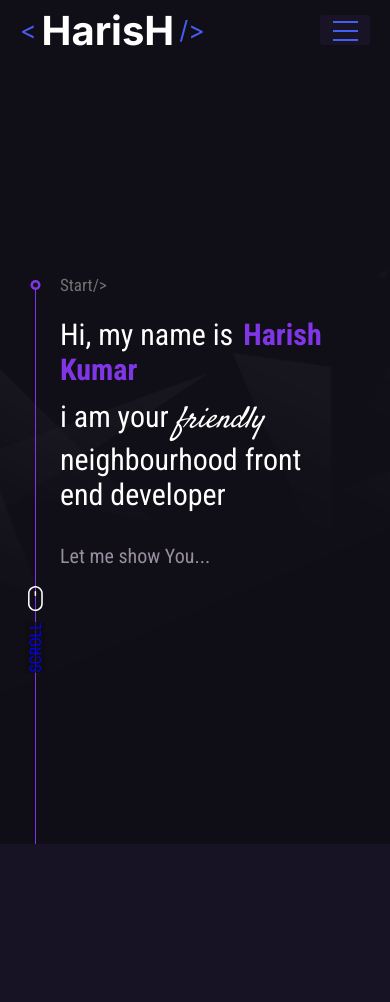
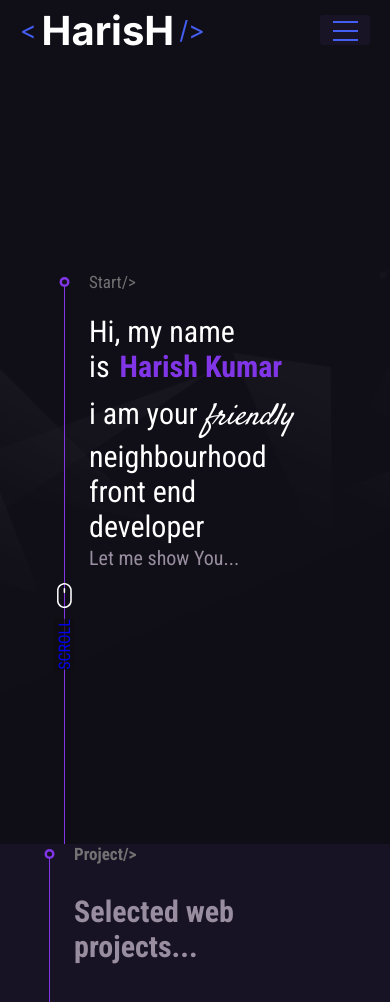
Before and after one commit to harishfuego33/newPortfolio, a React (Create React App) app: page / in a window 390 px wide. Shown: the top 1002 px of the page. Built offline with nearby package versions, Linux system fonts and the light colour scheme.

Commit message:
Project section created

```diff
--- a/src/App.js
+++ b/src/App.js
@@ -1,13 +1,14 @@
 import NavBar from "./comps/navbar";
-import Start from "./pages/Startsection";
-// import Link from "react";
+import Start from "./pages/startSection";
+import Project from "./pages/projectSection";
+
 import "./index.css";
 export default function App() {
   return (
     <main className="MAIN">
       <NavBar />
       <Start />
-      <section className="project__section" id="Project"></section>
+      <Project/>
       <section className="about__section" id="About"></section>
       <section className="contact__section" id="Contact"></section>
     </main>
--- a/src/index.css
+++ b/src/index.css
@@ -2,7 +2,7 @@
 @import url("https://fonts.googleapis.com/css2?family=Inter+Tight:ital,wght@0,100..900;1,100..900&family=Inter:wght@100..900&family=Roboto+Condensed:ital,wght@0,100..900;1,100..900&display=swap");
 @import url("https://fonts.googleapis.com/css2?family=Satisfy&display=swap");
 :root {
-  --blue: rgb(68, 94, 242);
+  --blue: #445ef2;
   --primary: #8036e7;
   --lite-gray: #988e9f;
   --web-background: #181325;
@@ -60,8 +60,24 @@ body {
 .flex-row {
   flex-direction: row;
 }
+.flex-col {
+  flex-direction: column;
+}
 .opa-1 {
   opacity: 1 !important;
+}
+.w-100 {
+  width: 100% !important;
+}
+.align-self-center {
+  align-self: center !important;
+}
+.margin-left-auto {
+  margin-left: auto;
+}
+
+.margin-right-auto {
+  margin-right: auto;
 }
 main {
   min-height: 100vh;
@@ -131,7 +147,7 @@ main {
   transform: rotate(135deg) translate(6px, -6px);
 }
 .hamburger-btn.active span:nth-child(2) {
-  opacity: -1;
+  opacity: 0;
 }
 .hamburger-btn.active span:last-child {
   transform: rotate(-135deg) translate(6px, 6px);
@@ -201,7 +217,6 @@ main {
   width: 100%;
   height: 100vh;
   min-height: 63rem;
-  margin: 0 auto;
   overflow: hidden;
   z-index: 10;
   position: relative;
@@ -210,24 +225,19 @@ main {
   font-family: "Roboto Condensed";
   padding-inline: 1rem;
   flex: initial !important;
-  align-self: center;
   flex-wrap: wrap;
-  width: 100%;
   margin-left: -15px;
   margin-right: -15px;
+  display: flex;
 }
 .col-7 {
   padding-left: 15px;
   padding-right: 15px;
-  width: 100%;
+  position: relative;
 }
 .intro__article {
   margin: 0 auto;
-  padding-left: 15px;
-  padding-right: 15px;
-  position: relative;
-  min-height: min-content;
-  display: block;
+  width: 78%;
 }
 .timeline {
   height: 300%;
@@ -295,13 +305,8 @@ main {
   overflow: hidden;
   position: relative;
 }
-.block-reveal--active {
-  display: inline-block;
-  overflow: hidden;
-  position: relative;
-}
 .start {
-  display: inline-block;
+  display: block;
   font-family: "Roboto Condensed";
   color: #727272;
   font-size: 1.7rem;
@@ -324,7 +329,7 @@ main {
 }
 .into__letme {
   opacity: 0;
-  display: inline-block;
+  /* display: inline-block; */
   margin-top: 3rem;
   font-size: var(--ff-size-3rem);
   color: var(--lite-gray);
@@ -334,26 +339,11 @@ main {
   animation: block-reveal-text 0s;
   animation-delay: 0.4s;
   animation-fill-mode: forwards;
-  -o-animation: block-reveal-text 0s;
-  -o-animation-delay: 0.4s;
-  -o-animation-fill-mode: forwards;
-  -moz-animation: block-reveal-text 0s;
-  -moz-animation-delay: 0.4s;
-  -moz-animation-fill-mode: forwards;
-  -webkit-animation: block-reveal-text 0s;
-  -webkit-animation-delay: 0.4s;
-  -webkit-animation-fill-mode: forwards;
   will-change: transform, opacity;
 }
 .block-reveal--active .block-reveal__block {
   animation: block-rev-block 0.8s;
   animation-timing-function: cubic-bezier(0.65, 0.05, 0.36, 1);
-  -o-animation: block-rev-block 0.8s;
-  -o-animation-timing-function: cubic-bezier(0.65, 0.05, 0.36, 1);
-  -moz-animation: block-rev-block 0.8s;
-  -moz-animation-timing-function: cubic-bezier(0.65, 0.05, 0.36, 1);
-  -webkit-animation: block-rev-block 0.8s;
-  -webkit-animation-timing-function: cubic-bezier(0.65, 0.05, 0.36, 1);
 }
 .block-reveal__block {
   background: var(--primary);
@@ -365,13 +355,27 @@ main {
   will-change: transform;
   z-index: 10;
 }
-/* projesct Section */
+
+/* project Section */
 .project__section {
+  background-image: url(/src/assests/bg-project.webp);
+  background-repeat: no-repeat;
+  background-size: cover;
+  background-position: center center;
+  width: 100%;
   height: 100vh;
-  width: 100%;
-  background-image: url(/src/assests/bg-project.webp);
-  background-size: cover;
+  padding: 0 3rem;
+  overflow: hidden;
+  z-index: 10;
+  position: relative;
 }
+.project {
+  /* display: block; */
+  margin-top: 3rem;
+  font-size: var(--ff-size-4rem);
+  color: var(--lite-gray);
+}
+
 .about__section {
   height: 100vh;
   width: 100%;
@@ -391,62 +395,8 @@ main {
     transform: translateX(calc(100% + 1px));
   }
 }
-@-webkit-keyframes block-rev-block {
-  0% {
-    transform: translateX(-100%);
-  }
-
-  to {
-    transform: translateX(calc(100% + 1px));
-  }
-}
-@-o-keyframes block-rev-block {
-  0% {
-    transform: translateX(-100%);
-  }
-
-  to {
-    transform: translateX(calc(100% + 1px));
-  }
-}
-@-o-keyframes block-rev-block {
-  0% {
-    transform: translateX(-100%);
-  }
-
-  to {
-    transform: translateX(calc(100% + 1px));
-  }
-}
 
 @keyframes block-reveal-text {
-  0% {
-    opacity: 0;
-  }
-
-  to {
-    opacity: 1;
-  }
-}
-@-webkit-keyframes block-reveal-text {
-  0% {
-    opacity: 0;
-  }
-
-  to {
-    opacity: 1;
-  }
-}
-@-o-keyframes block-reveal-text {
-  0% {
-    opacity: 0;
-  }
-
-  to {
-    opacity: 1;
-  }
-}
-@-moz-keyframes block-reveal-text {
   0% {
     opacity: 0;
   }
@@ -479,15 +429,3 @@ main {
     display: block;
   }
 }
-@media (max-width: 600px) {
-  .block-reveal--active .block-reveal__text {
-    animation: block-reveal-text 0s;
-    animation-delay: 0.2s; /* Shorter delay for mobile */
-    animation-fill-mode: forwards;
-  }
-
-  .block-reveal--active .block-reveal__block {
-    animation: block-rev-block 0.6s; /* Shorter duration for mobile */
-    animation-timing-function: cubic-bezier(0.65, 0.05, 0.36, 1);
-  }
-}
--- a/src/pages/Startsection.js
+++ b/src/pages/Startsection.js
@@ -1,6 +1,6 @@
 import { useEffect, useState } from "react";
 import mouse from "../assests/icon/mouse.svg";
-export default function Start() {
+const Start = () => {
   const [isLoaded, setIsLoaded] = useState(false);
   const [text1, setText1] = useState(false);
   const [text2, setText2] = useState(false);
@@ -33,11 +33,11 @@ export default function Start() {
     setTimeout(()=>setIsLoaded(true),1000)
   return (
     <section
-      className="flex justify-center align-center Start__section"
+      className="flex justify-center Start__section"
       id="#Start"
     >
-      <div className="row flex justify-center align-center col-7 ">
-        <article className="intro__article ">
+      <div className="row align-self-center w-100 justify-center align-center  ">
+        <div className="intro__article col-7">
           <div className="timeline">
             <a href="#Project" className="scroll-box">
               <img src={mouse} alt="mouse" className="mouse-icon" />
@@ -47,7 +47,8 @@ export default function Start() {
           </div>
           <div className={`block-reveal ${text3 === true ? "block-reveal--active  " : ""}`}>
             <span class="block-reveal__block" style={{background:"white"}}></span>
-            <span className="start block-reveal__text">Start<span>&#47;&gt;</span></span></div>
+            <span className="start block-reveal__text">Start<span>&#47;&gt;</span></span>
+          </div>
           <br />
           <div className={`block-reveal ${text1 === true ? "block-reveal--active " : ""}`}>
           <span class="block-reveal__block"></span>
@@ -63,8 +64,9 @@ export default function Start() {
           <span class="block-reveal__block "style={{background:"white"}}></span>
             <span className="into__letme block-reveal__text"> Let me show You...</span>
           </div>
-        </article>
+        </div>
       </div>
     </section>
   );
 }
+export default Start;
--- /dev/null
+++ b/src/pages/projectSection.js
@@ -0,0 +1,19 @@
+const Project = () =>
+{
+    return(
+    <section className="project__section" id="Project">
+        <div className="row align-center w-100">
+            <div className="intro__article col-7">
+                <div className="timeline"><div className="ellipse"></div></div>
+                <div className="">
+                    <h5 className="start opa-1">Project<span>&#47;&gt;</span></h5>
+                </div>
+                <div className="block-reveal">
+                    <h4 className="project ">Selected web projects...</h4>
+                </div>
+            </div>
+        </div>
+    </section>
+    );
+}
+export default Project;
```
